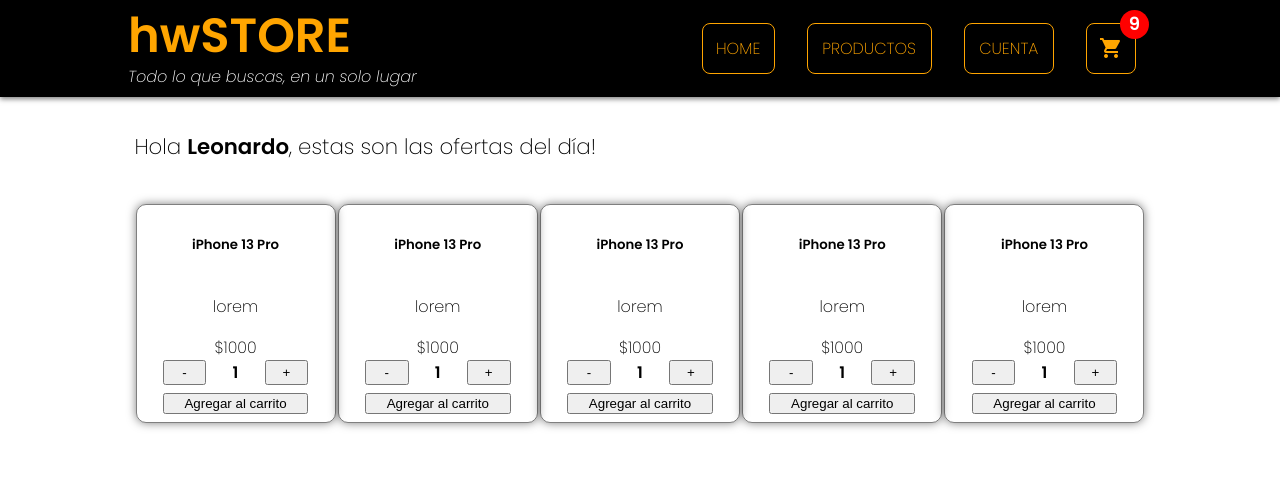
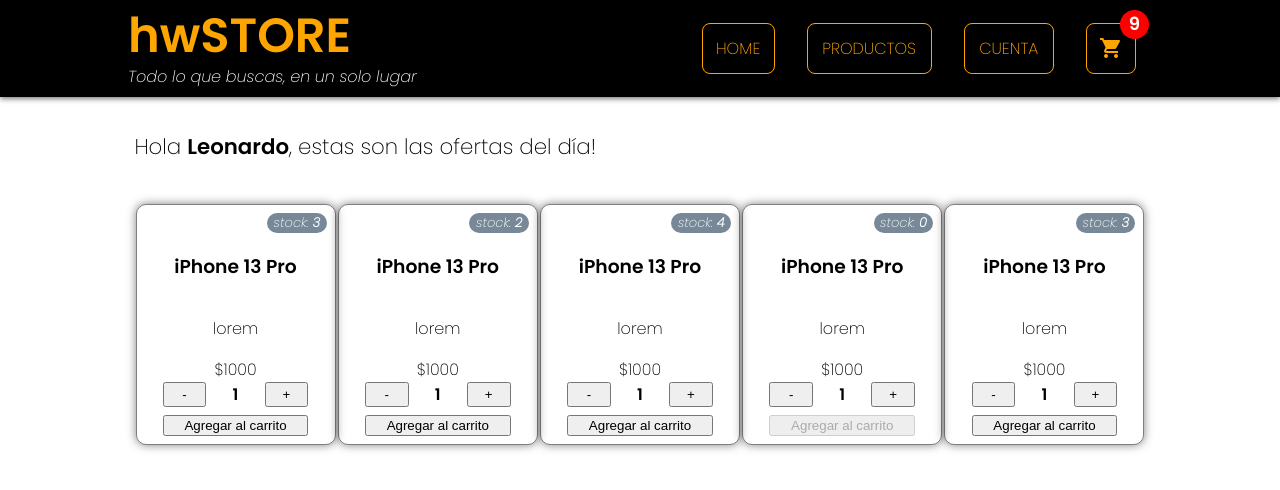
Before and after one commit to KhalaRKS/hwstoresanchez, a React (Create React App) app: page / in a window 1280 px wide. Shown: the top 490 px of the page. Built offline with nearby package versions, Linux system fonts and the light colour scheme.

Commit message:
tarea clase 5 stock fix

```diff
--- a/src/components/ProductBox.js
+++ b/src/components/ProductBox.js
@@ -2,17 +2,18 @@
 import ItemCount from './ItemCount'
 
 const ProductBox = () => {
-
 	const [state, setState] = useState( null )
+	const stock = parseInt(Math.random() * 5)
 
 	const cb = (dato) => { setState(dato) }
 
 	return (
 		<article className='nice-border shadow'>
-			<h5>iPhone 13 Pro</h5>
+			<span className='article--stock'>stock: <b>{stock}</b></span>
+			<h3>iPhone 13 Pro</h3>
 			<p>lorem</p>
 			<span>$1000</span>
-			<ItemCount stock={ parseInt(1 + Math.random() * 10) } initial={1} onAdd={cb} />
+			<ItemCount stock={ stock } initial={1} onAdd={cb} />
 			{state && <span onClick={ () => setState(null) } className='resultonadd'>Resultado onAdd: {state}</span>}
 		</article>
 	)
--- a/src/estilos.css
+++ b/src/estilos.css
@@ -108,6 +108,7 @@
 	color: white;
 	font-size: 18px;
 	font-weight: bold;
+	text-align: center;
 }
 
 main {
@@ -131,6 +132,16 @@
  padding: .5em;
  align-items:center
 }
+article span.article--stock{
+	align-self: flex-end;
+	padding: 0 .5em;
+	border-radius: 10px;
+	background-color: lightslategray;
+	color: white;
+	font-style: italic;
+	font-size: small;
+}
+
 .resultonadd{
 	background-color: rgb(110, 214, 117);
 	font-weight: bold;
```
